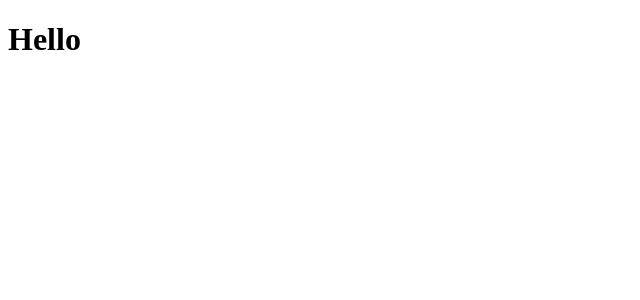
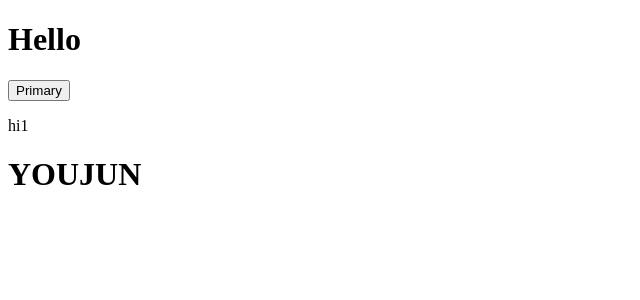
Before and after one commit to 1610628961/vue3_vite_ts_template, a Vue app: page / in a window 1280 px wide. Shown: the top 300 px of the page, without its empty margins (0-640 px from the left). Built offline with nearby package versions, Linux system fonts and the light colour scheme.

Commit message:
build: 添加vite自动引入插件

```diff
--- a/package.json
+++ b/package.json
@@ -19,6 +19,7 @@
 		"@vitejs/plugin-vue": "^4.0.0",
 		"prettier": "^2.8.3",
 		"typescript": "^4.9.3",
+		"unplugin-auto-import": "^0.13.0",
 		"unplugin-vue-components": "^0.23.0",
 		"vite": "^4.0.0",
 		"vue-tsc": "^1.0.11"
--- a/src/App.vue
+++ b/src/App.vue
@@ -1,7 +1,18 @@
-<script setup lang="ts"></script>
+<script setup lang="ts">
+import Hello from './components/Hello.vue';
+
+
+const foo = ref('hi1')
+
+
+</script>
 
 <template>
 	<h1>Hello</h1>
+	<a-button type="primary">Primary</a-button>
+	<p>{{ foo }}</p>
+
+	<Hello></Hello>
 </template>
 
 <style scoped></style>
--- /dev/null
+++ b/src/components/Hello.vue
@@ -0,0 +1,12 @@
+<script setup lang="ts">
+
+
+</script>
+
+<template>
+
+    <h1>YOUJUN</h1>
+
+</template>
+
+<style scoped></style>
--- a/tsconfig.json
+++ b/tsconfig.json
@@ -1,5 +1,5 @@
 {
-    "include": ["src/**/*.ts", "src/**/*.d.ts", "src/**/*.tsx", "src/**/*.vue"],
+    "include": ["src/**/*.ts", "src/**/*.d.ts", "src/**/*.tsx", "src/**/*.vue", "types/**/*.d.ts"],
     "exclude": ["node_modules", "dist", "**/*.js"],
     "references": [{ "path": "./tsconfig.node.json" }],
     "compilerOptions": {
--- a/vite.config.ts
+++ b/vite.config.ts
@@ -3,8 +3,11 @@ import { resolve } from 'path'
 import { defineConfig } from 'vite'
 import vue from '@vitejs/plugin-vue'
 
+import AutoImport from 'unplugin-auto-import/vite';
 import Components from 'unplugin-vue-components/vite'
 import { AntDesignVueResolver } from 'unplugin-vue-components/resolvers'
+
+
 
 export default defineConfig({
 	resolve: {
@@ -16,7 +19,20 @@ export default defineConfig({
 	plugins: [
 		vue(),
 
-		// 组件按需引入
+		// 自动引入
+		AutoImport({
+			include: [
+				/\.[tj]sx?$/, // .ts, .tsx, .js, .jsx
+				/\.vue$/,
+				/\.vue\?vue/, // .vue
+			],
+			imports: ['vue'],
+			resolvers: [AntDesignVueResolver()],
+			dts: 'types/auto-imports.d.ts',
+			vueTemplate: true, //支持Vue 模版自动引入
+		}),
+
+		// 组件自动引入
 		Components({
 			extensions: ['vue'],
 			resolvers: [AntDesignVueResolver()],
```
Also changed, not shown: types/components.d.ts (deleted, +0 -13 lines), 1 other file (tests, documents, lock files or other folders).
